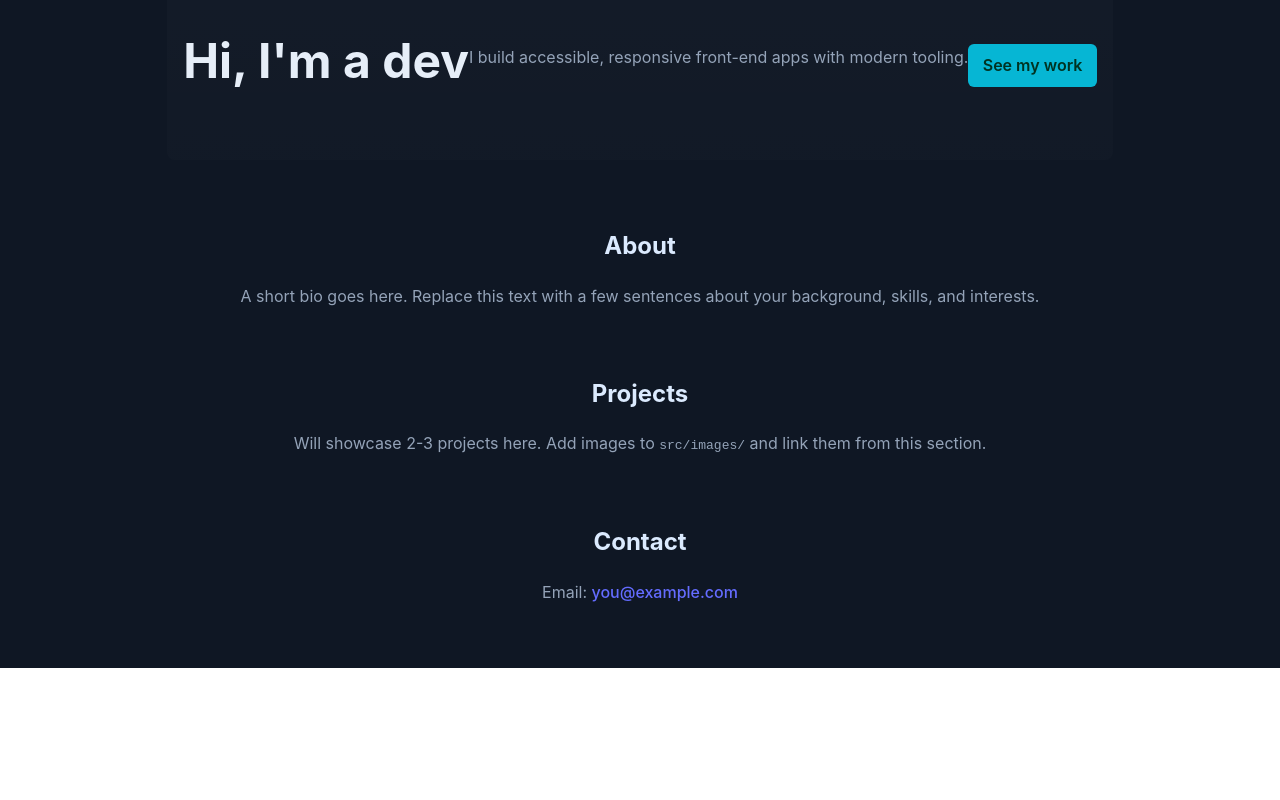
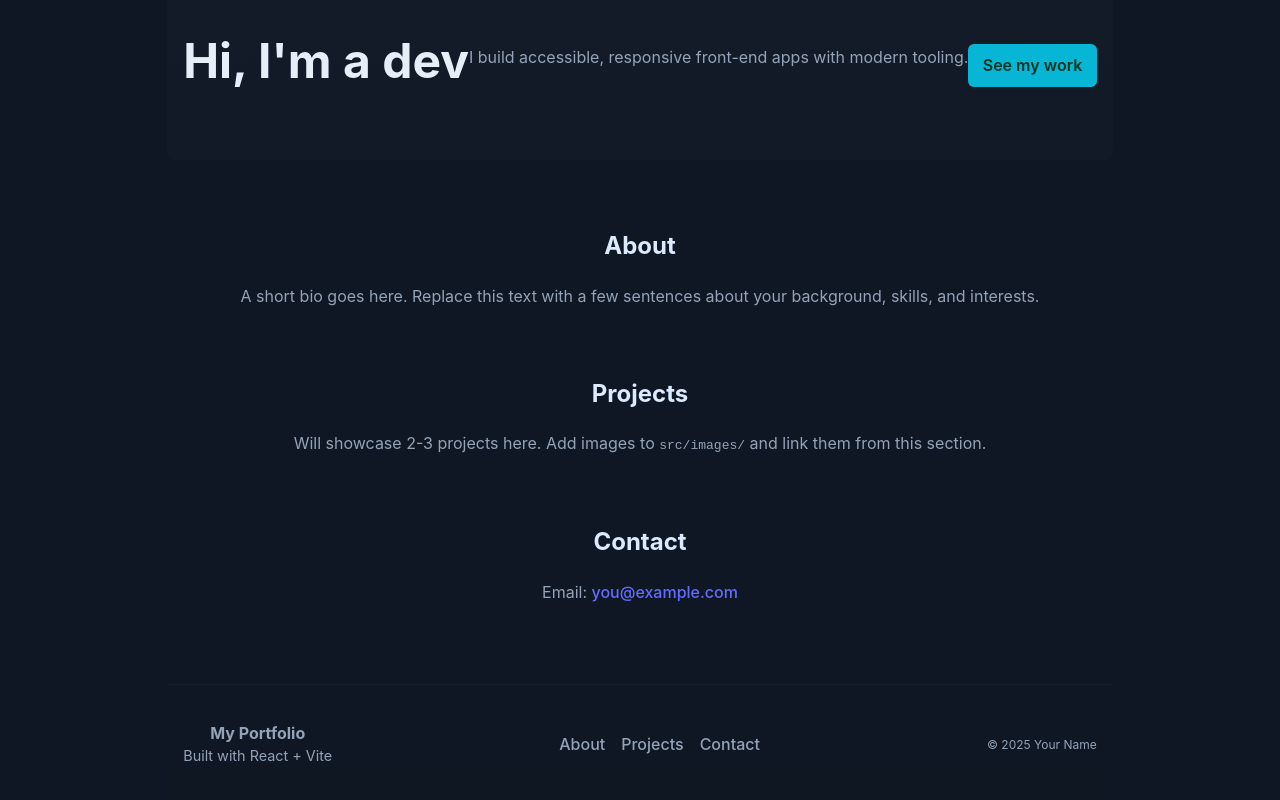
Before and after one commit to prince-pr/portfolio-website, a React (Vite) app: page / in a window 1280 px wide. Shown: the part 206-1006 px from the top of the page. Before the commit the page ends 874 px from the top, so only its background shows below. Built offline with nearby package versions, Linux system fonts and the light colour scheme.

Commit message:
Added footer

```diff
--- a/src/App.jsx
+++ b/src/App.jsx
@@ -2,12 +2,14 @@ import React from 'react'
 import './App.css'
 import Navbar from './components/Navbar'
 import Home from './pages/Home'
+import Footer from './components/Footer'
 
 export default function App() {
   return (
     <>
       <Navbar />
       <Home />
+      <Footer />
     </>
   )
 }
--- /dev/null
+++ b/src/components/Footer.jsx
@@ -0,0 +1,26 @@
+import React from 'react'
+/* Created by: Prince Pookkulam Reji */
+
+export default function Footer() {
+  const year = new Date().getFullYear()
+  return (
+    <footer className="site-footer">
+      <div className="container footer-inner">
+        <div className="footer-brand">
+          <strong>My Portfolio</strong>
+          <div className="muted">Built with React + Vite</div>
+        </div>
+
+        <nav className="footer-nav" aria-label="Footer navigation">
+          <a href="#about">About</a>
+          <a href="#projects">Projects</a>
+          <a href="#contact">Contact</a>
+        </nav>
+
+        <div className="footer-meta">
+          <small>© {year} Your Name</small>
+        </div>
+      </div>
+    </footer>
+  )
+}
--- a/src/css/home.css
+++ b/src/css/home.css
@@ -38,3 +38,16 @@ section p{color:var(--muted)}
   .hero-content{display:flex; align-items:center; justify-content:space-between}
   .hero-content h1{font-size:3rem}
 }
+
+/* Footer */
+.site-footer{border-top:1px solid rgba(255,255,255,0.04); margin-top:3rem; padding:1.25rem 0; background:linear-gradient(180deg, transparent, rgba(0,0,0,0.02));}
+.footer-inner{display:flex; flex-direction:column; gap:0.75rem; align-items:start; justify-content:space-between}
+.footer-brand{color:var(--muted)}
+.footer-brand .muted{color:var(--muted); font-size:0.9rem}
+.footer-nav{display:flex; gap:1rem}
+.footer-nav a{color:var(--muted); text-decoration:none}
+.footer-meta{color:var(--muted); font-size:0.9rem}
+
+@media(min-width:768px){
+  .footer-inner{flex-direction:row; align-items:center}
+}
```
